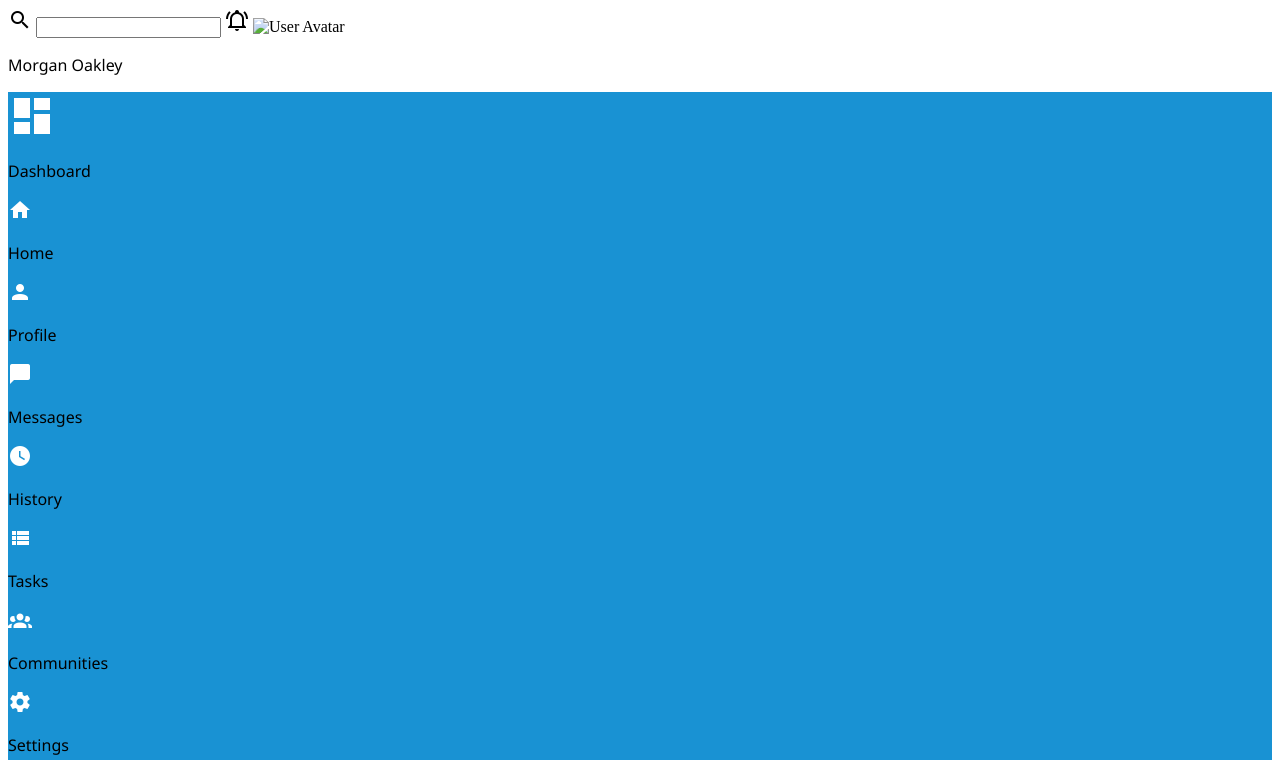
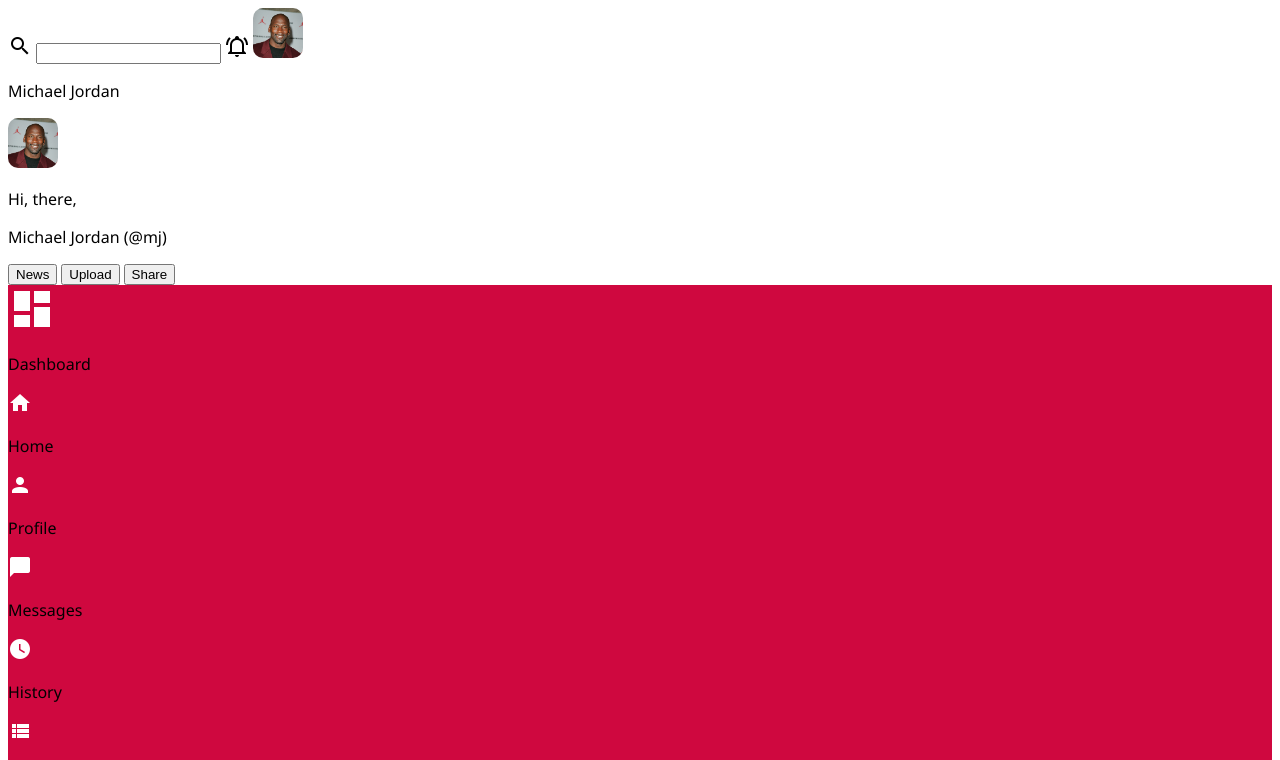
Before and after one commit to joemattar/admin_dashboard, a plain HTML site: page index.html in a window 1280 px wide. Shown: the top 760 px of the page. Drawn offline with Linux system fonts and the light colour scheme.

Commit message:
Add bottom header content

```diff
--- a/css/styles.css
+++ b/css/styles.css
@@ -3,6 +3,7 @@
 :root {
     --color-blue: #1992d3;
     --color-grey: #e2e8f0;
+    --color-red-bulls: #cf083f;
     --font-main: 'Noto Sans', sans-serif;
 }
 
@@ -11,8 +12,15 @@
     font-family: var(--font-main);
 }
 
+.profile-pic {
+    width: 50px;
+    height: auto;
+
+    border-radius: 10px;
+}
+
 .sidebar {
-    background-color: var(--color-blue);
+    background-color: var(--color-red-bulls);
 }
 
 .content {
--- a/index.html
+++ b/index.html
@@ -15,10 +15,20 @@
                     <img src="./images/search.png" alt="Search Icon">
                     <input type="search" id="search" name="search">
                     <img src="./images/notifications.png" alt="Notifications Icon">
-                    <img src="" alt="User Avatar">
-                    <p>Morgan Oakley</p>
+                    <img src="./images/michael-jordan.jpg" alt="User Avatar" class="profile-pic">
+                    <p>Michael Jordan</p>
                 </div>
                 <div class="header-bottom">
+                    <img src="./images/michael-jordan.jpg" alt="User Avatar" class="profile-pic">
+                    <div class="greeting">
+                        <p>Hi, there,</p>
+                        <p>Michael Jordan (@mj)</p>
+                    </div>
+                    <div class="header-buttons">
+                        <button>News</button>
+                        <button>Upload</button>
+                        <button>Share</button>
+                    </div>
 
                 </div>
             </div>
```
Also changed, not shown: images/michael-jordan.jpg (added).
